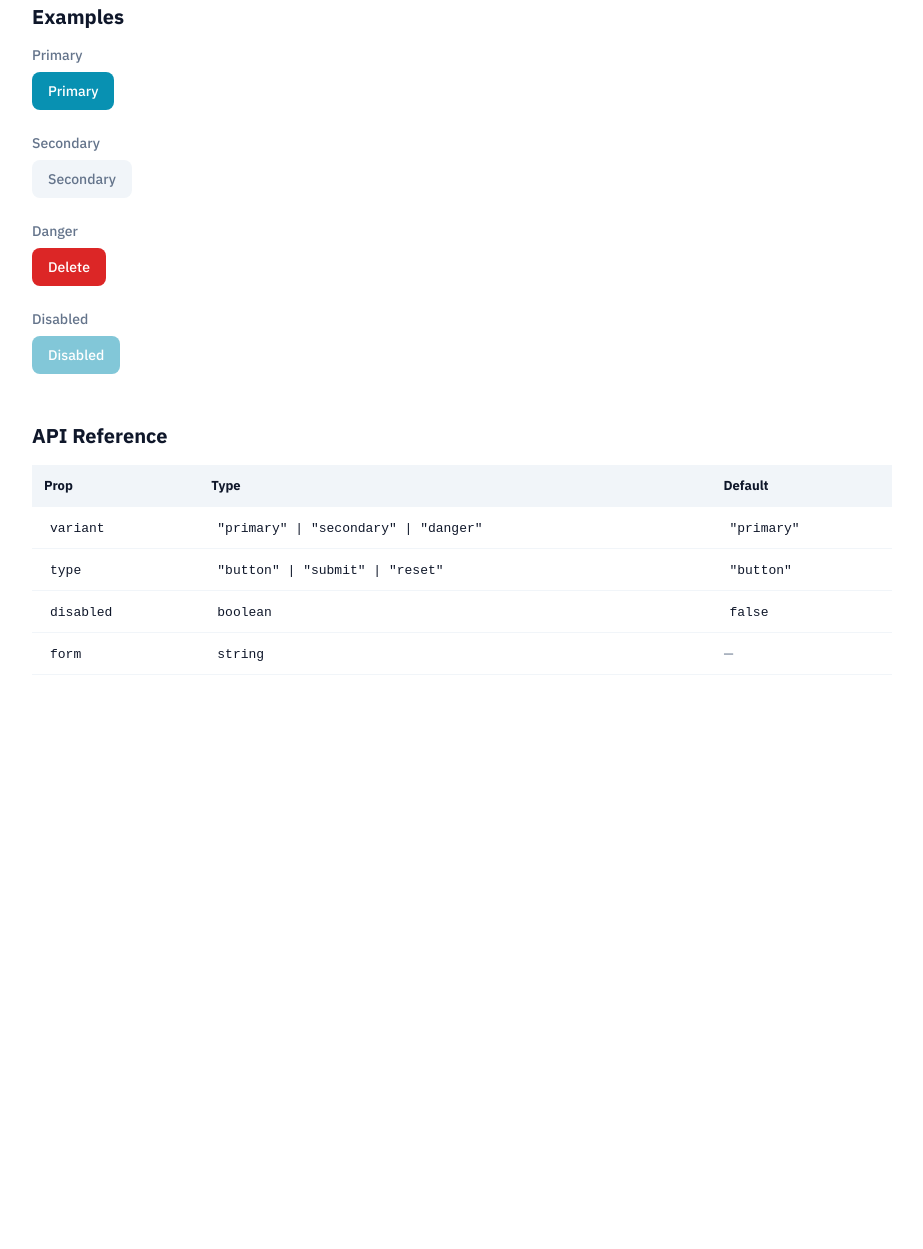
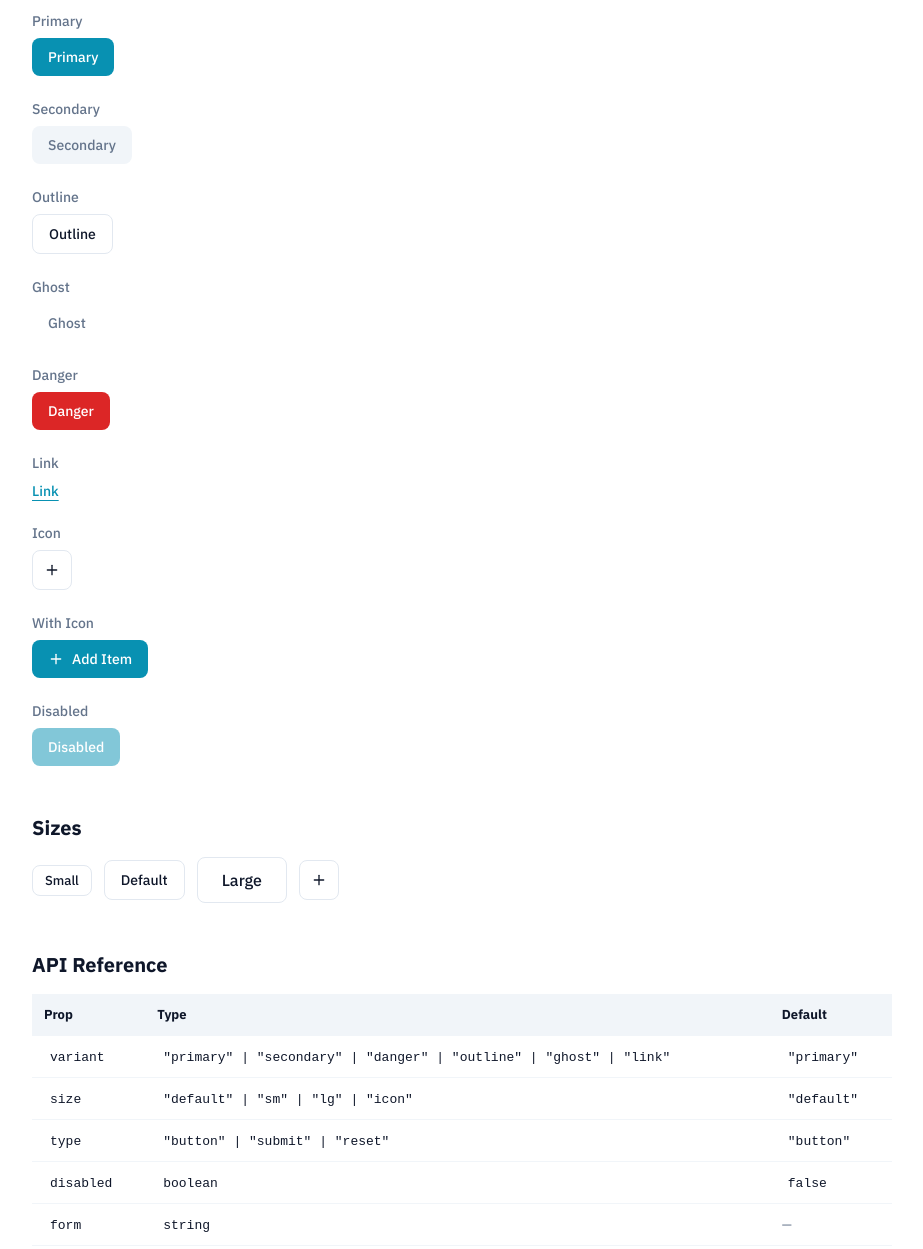
Before and after one commit to arda-/filmforum, an Astro site: page /demo/button in a window 1280 px wide. Shown: the part 473-1722 px from the top of the page, without its empty margins (178-1101 px from the left). Before the commit the page ends 1256 px from the top, so only its background shows below. Built offline with nearby package versions, Linux system fonts and the light colour scheme; Astro itself is replaced by a stand-in of ours; a web font is replaced by a local one.

Commit message:
Update button demo with all variants and sizes
Add examples for all button variants:
- Primary, Secondary, Outline, Ghost, Danger, Link
- Icon button, With Icon, Disabled state
- Size comparison row (sm, default, lg, icon)

Follows shadcn documentation structure with complete API reference.

Co-Authored-By: Claude Haiku 4.5 <noreply@anthropic.com>

```diff
--- a/src/pages/demo/button.astro
+++ b/src/pages/demo/button.astro
@@ -10,13 +10,12 @@ import Button from '../../components/Button.astro';
 
     <section class="demo-section">
       <h2>Installation</h2>
-      <p>Copy and paste the following code into your project.</p>
       <pre><code>import Button from '@/components/Button.astro'</code></pre>
     </section>
 
     <section class="demo-section">
       <h2>Usage</h2>
-      <pre><code>&lt;Button variant="primary"&gt;Click me&lt;/Button&gt;</code></pre>
+      <pre><code>&lt;Button variant="outline"&gt;Button&lt;/Button&gt;</code></pre>
     </section>
 
     <section class="demo-section">
@@ -33,13 +32,55 @@ import Button from '../../components/Button.astro';
       </div>
 
       <div class="example">
+        <h3>Outline</h3>
+        <Button variant="outline">Outline</Button>
+      </div>
+
+      <div class="example">
+        <h3>Ghost</h3>
+        <Button variant="ghost">Ghost</Button>
+      </div>
+
+      <div class="example">
         <h3>Danger</h3>
-        <Button variant="danger">Delete</Button>
+        <Button variant="danger">Danger</Button>
+      </div>
+
+      <div class="example">
+        <h3>Link</h3>
+        <Button variant="link">Link</Button>
+      </div>
+
+      <div class="example">
+        <h3>Icon</h3>
+        <Button variant="outline" size="icon">
+          <svg xmlns="http://www.w3.org/2000/svg" width="16" height="16" viewBox="0 0 24 24" fill="none" stroke="currentColor" stroke-width="2" stroke-linecap="round" stroke-linejoin="round"><path d="M5 12h14"/><path d="M12 5v14"/></svg>
+        </Button>
+      </div>
+
+      <div class="example">
+        <h3>With Icon</h3>
+        <Button variant="primary">
+          <svg xmlns="http://www.w3.org/2000/svg" width="16" height="16" viewBox="0 0 24 24" fill="none" stroke="currentColor" stroke-width="2" stroke-linecap="round" stroke-linejoin="round"><path d="M5 12h14"/><path d="M12 5v14"/></svg>
+          Add Item
+        </Button>
       </div>
 
       <div class="example">
         <h3>Disabled</h3>
         <Button variant="primary" disabled>Disabled</Button>
+      </div>
+    </section>
+
+    <section class="demo-section">
+      <h2>Sizes</h2>
+      <div class="size-row">
+        <Button variant="outline" size="sm">Small</Button>
+        <Button variant="outline" size="default">Default</Button>
+        <Button variant="outline" size="lg">Large</Button>
+        <Button variant="outline" size="icon">
+          <svg xmlns="http://www.w3.org/2000/svg" width="16" height="16" viewBox="0 0 24 24" fill="none" stroke="currentColor" stroke-width="2" stroke-linecap="round" stroke-linejoin="round"><path d="M5 12h14"/><path d="M12 5v14"/></svg>
+        </Button>
       </div>
     </section>
 
@@ -56,8 +97,13 @@ import Button from '../../components/Button.astro';
         <tbody>
           <tr>
             <td><code>variant</code></td>
-            <td><code>"primary" | "secondary" | "danger"</code></td>
+            <td><code>"primary" | "secondary" | "danger" | "outline" | "ghost" | "link"</code></td>
             <td><code>"primary"</code></td>
+          </tr>
+          <tr>
+            <td><code>size</code></td>
+            <td><code>"default" | "sm" | "lg" | "icon"</code></td>
+            <td><code>"default"</code></td>
           </tr>
           <tr>
             <td><code>type</code></td>
@@ -111,12 +157,6 @@ import Button from '../../components/Button.astro';
     margin-bottom: 16px;
   }
 
-  .demo-section p {
-    font-size: 14px;
-    color: var(--text-secondary);
-    margin-bottom: 16px;
-  }
-
   pre {
     background: var(--bg-movie);
     border: 1px solid var(--bg-movie-hover);
@@ -126,10 +166,18 @@ import Button from '../../components/Button.astro';
     margin-bottom: 16px;
   }
 
+  pre code {
+    background: none;
+    padding: 0;
+  }
+
   code {
     font-family: 'IBM Plex Mono', monospace;
     font-size: 13px;
     color: var(--text-primary);
+    background: var(--bg-body);
+    padding: 2px 6px;
+    border-radius: 3px;
   }
 
   .example {
@@ -141,6 +189,13 @@ import Button from '../../components/Button.astro';
     font-weight: 500;
     color: var(--text-secondary);
     margin-bottom: 8px;
+  }
+
+  .size-row {
+    display: flex;
+    align-items: center;
+    gap: 12px;
+    flex-wrap: wrap;
   }
 
   table {
@@ -165,10 +220,4 @@ import Button from '../../components/Button.astro';
   td {
     color: var(--text-secondary);
   }
-
-  code {
-    background: var(--bg-body);
-    padding: 2px 6px;
-    border-radius: 3px;
-  }
 </style>
```
